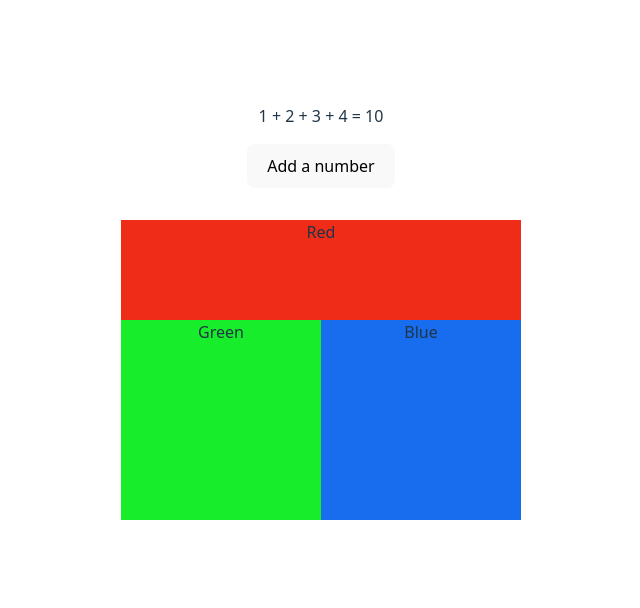
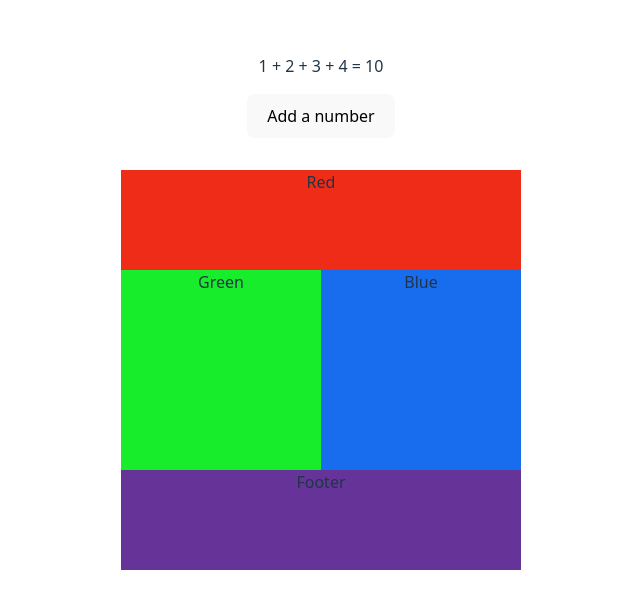
Before and after one commit to Loug522/Svelte-Project, a Svelte app: page / in a window 1280 px wide. Shown: the part 112-720 px from the top of the page, without its empty margins (319-959 px from the left). Built offline with nearby package versions, Linux system fonts and the light colour scheme.

Commit message:
practicising commits on branches

```diff
--- a/src/components/GridLayout.svelte
+++ b/src/components/GridLayout.svelte
@@ -2,12 +2,13 @@
   <div class="box red">Red</div>
   <div class="box green">Green</div>
   <div class="box blue">Blue</div>
+  <div class="box footer">Footer</div>
 </div>
 
 <style>
   .container {
     display: grid;
-    grid-template-rows: repeat(3, 100px);
+    grid-template-rows: repeat(4, 100px);
     grid-template-columns: repeat(4, 100px);
   }
 
@@ -24,7 +25,12 @@
 
   .blue {
     background: #176dee;
-    grid-row: 2 / 5;
+    grid-row: 2 / 4;
     grid-column: 3 / -1;
   }
+
+  .footer {
+    background: rebeccapurple;
+    grid-area: 4 / 1 / 6 / -1;
+  }
 </style>
```
